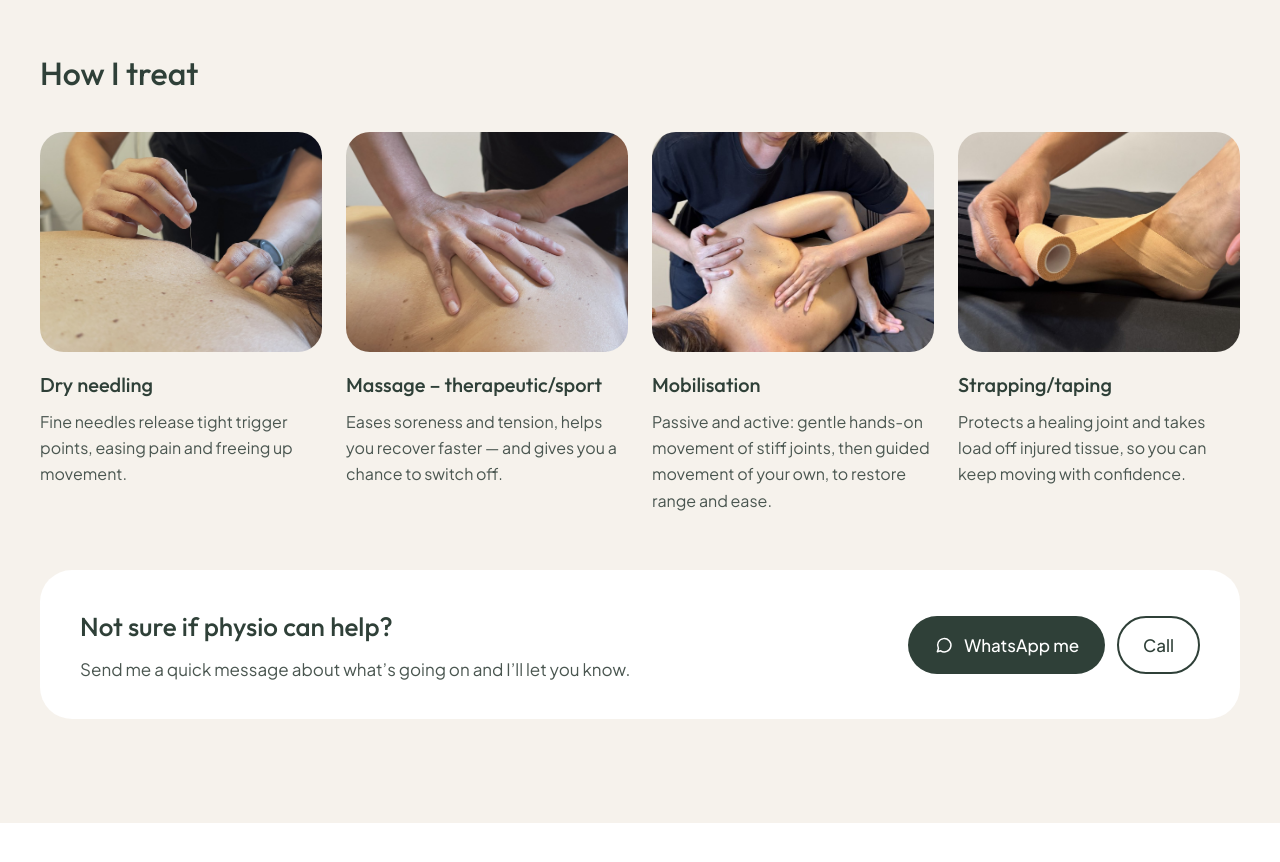
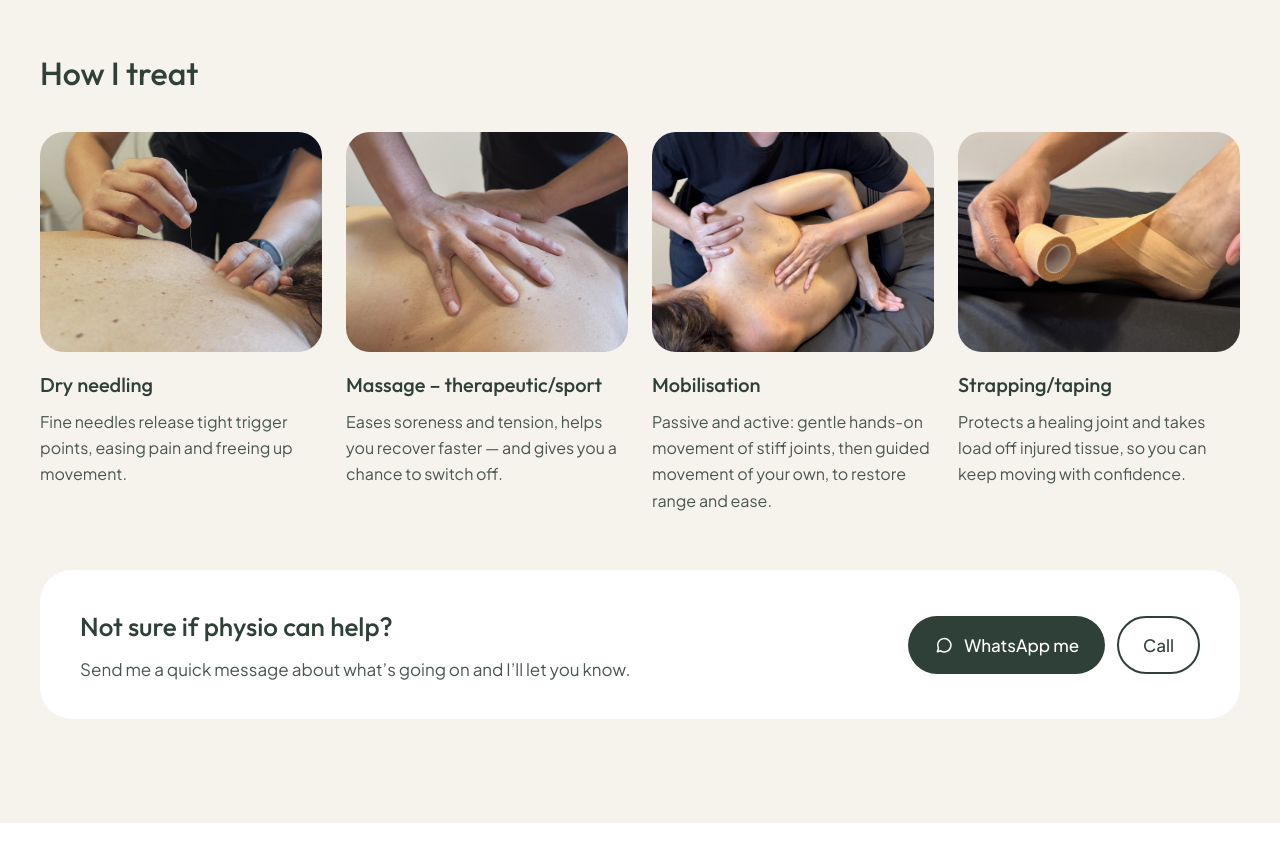
Before and after one commit to roxannewilliamsza/HS-Physio-website-refresh, a plain HTML site: page index.html in a window 1280 px wide. Shown: the part 2640-3502 px from the top of the page. Drawn offline with Linux system fonts and the light colour scheme.

Commit message:
Update index.html

```diff
--- a/index.html
+++ b/index.html
@@ -251,7 +251,7 @@ html{scroll-behavior:smooth;scroll-padding-top:80px}
 </div>
 </div>
 <div style="display: flex; flex-direction: column; gap: 16px;">
-<div aria-label="Mobilising the shoulder" role="img" style="height: 220px; border-radius: 24px; box-sizing: border-box; background: #DCE3DC url('photos/mobilisation.jpg') center 56%/140% auto no-repeat"></div>
+<div aria-label="Mobilising the shoulder" role="img" style="height: 220px; border-radius: 24px; box-sizing: border-box; background: #DCE3DC url('photos/mobilisation.jpg') center 64%/140% auto no-repeat"></div>
 <div>
 <h3 style="margin: 0 0 8px; font-size: 20px; font-weight: 500;">Mobilisation</h3>
 <p style="margin: 0; font-size: 16px; color: #4A5650;">Passive and active: gentle hands-on movement of stiff joints, then guided movement of your own, to restore range and ease.</p>
```
